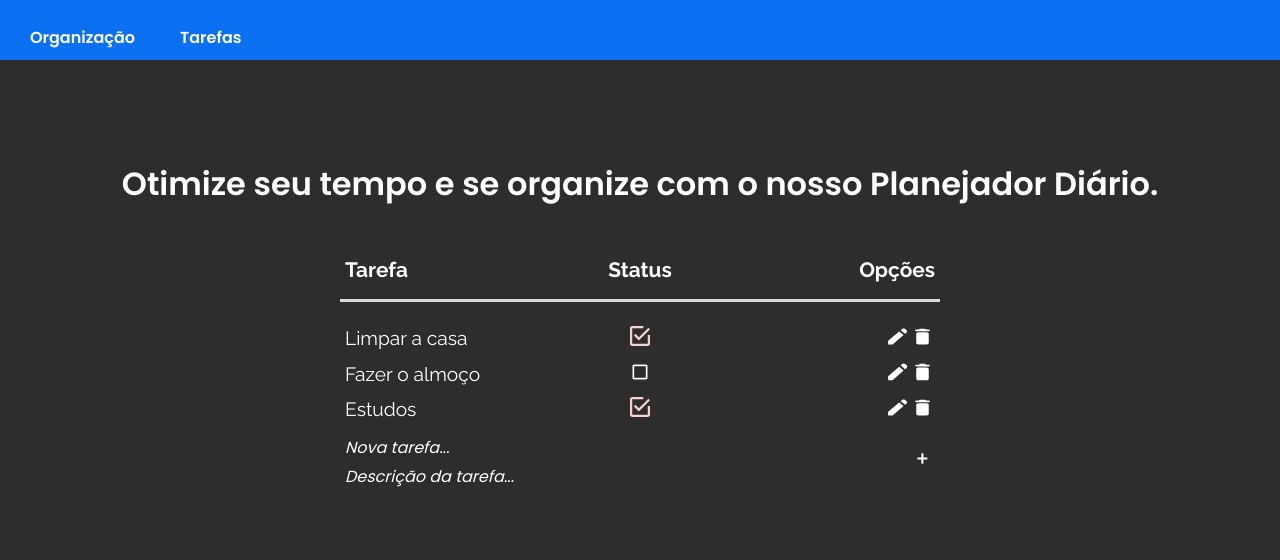
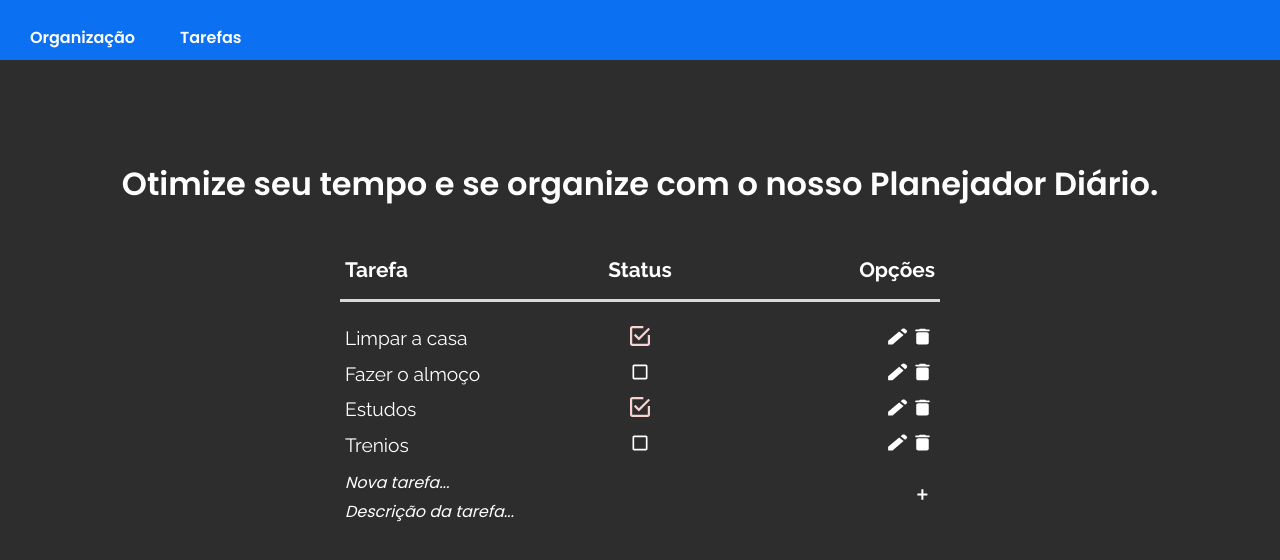
Before and after one commit to HugoZAuad/Board_tasks_New, a React (Vite) app: page / in a window 1280 px wide. Shown: the top 560 px of the page. Built offline with nearby package versions, Linux system fonts and the light colour scheme.

Commit message:
Projeto zero, nova branch vai ser criada para alterações

```diff
--- a/src/App.jsx
+++ b/src/App.jsx
@@ -24,6 +24,13 @@ const db = [
         completed: true,
         isEditing: false,
     },
+    {
+        id: 4,
+        title: "Trenios",
+        description: "Ir a academia e fazer os treinos passados",
+        completed: false,
+        isEditing: false,
+    },
 ];
 
 function App() {
```
